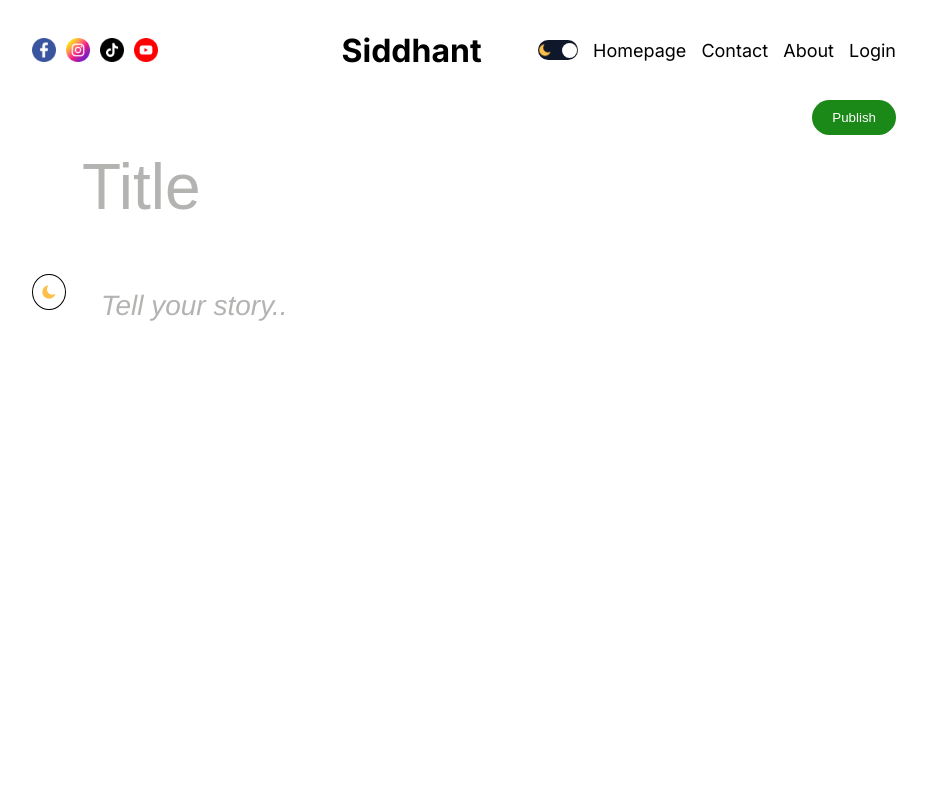
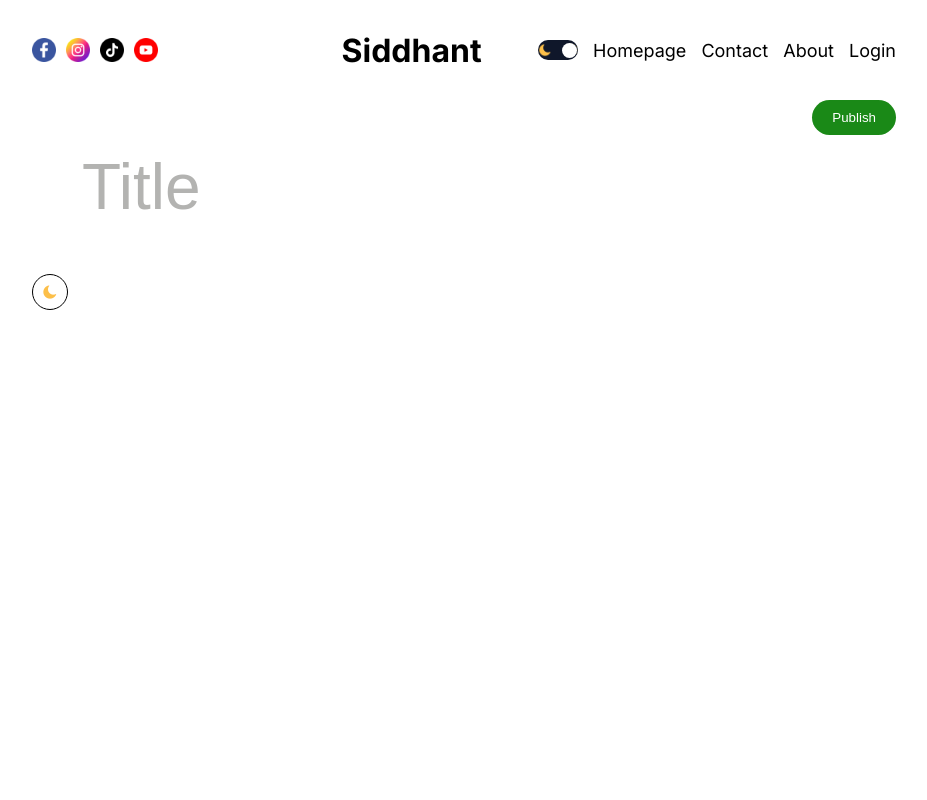
Before and after one commit to Siddhantmi/DevScribe, a Next.js app: page /write in a window 1280 px wide. Shown: the top 800 px of the page, without its empty margins (176-1103 px from the left). Built offline with nearby package versions, Linux system fonts and the light colour scheme; no server answers.

Commit message:
added some files and corrcted error of delpoinment

```diff
--- a/package.json
+++ b/package.json
@@ -9,8 +9,6 @@
     "lint": "next lint"
   },
   "dependencies": {
-    "@auth/prisma-adapter": "^1.0.12",
-    "@prisma/client": "^5.7.1",
     "eslint": "8.48.0",
     "eslint-config-next": "13.4.19",
     "next": "13.4.19",
--- a/src/app/write/page.jsx
+++ b/src/app/write/page.jsx
@@ -3,8 +3,8 @@
 import Image from "next/image";
 import styles from "./writePage.module.css";
 import { useState } from "react";
-import ReactQuill from "react-quill";
-import "react-quill/dist/quill.bubble.css"
+// import ReactQuill from "react-quill";
+// import "react-quill/dist/quill.bubble.css"
 
 const WritePage = () => {
 
@@ -46,14 +46,14 @@ const WritePage = () => {
             </button>
           </div>
         )}
-        <ReactQuill
-        className={styles.textArea}
-        theme="bubble"
-        value={value}
-        onChange={setValue}
-        placeholder="Tell your story.." />
+        {/* <ReactQuill
+          className={styles.textArea}
+          theme="bubble"
+          value={value}
+          onChange={setValue}
+          placeholder="Tell your story.." /> */}
       </div>
-<button className={styles.publish}>Publish</button>
+      <button className={styles.publish}>Publish</button>
     </div>
   );
 };
```
Also changed, not shown: 1 other file (tests, documents, lock files or other folders).
